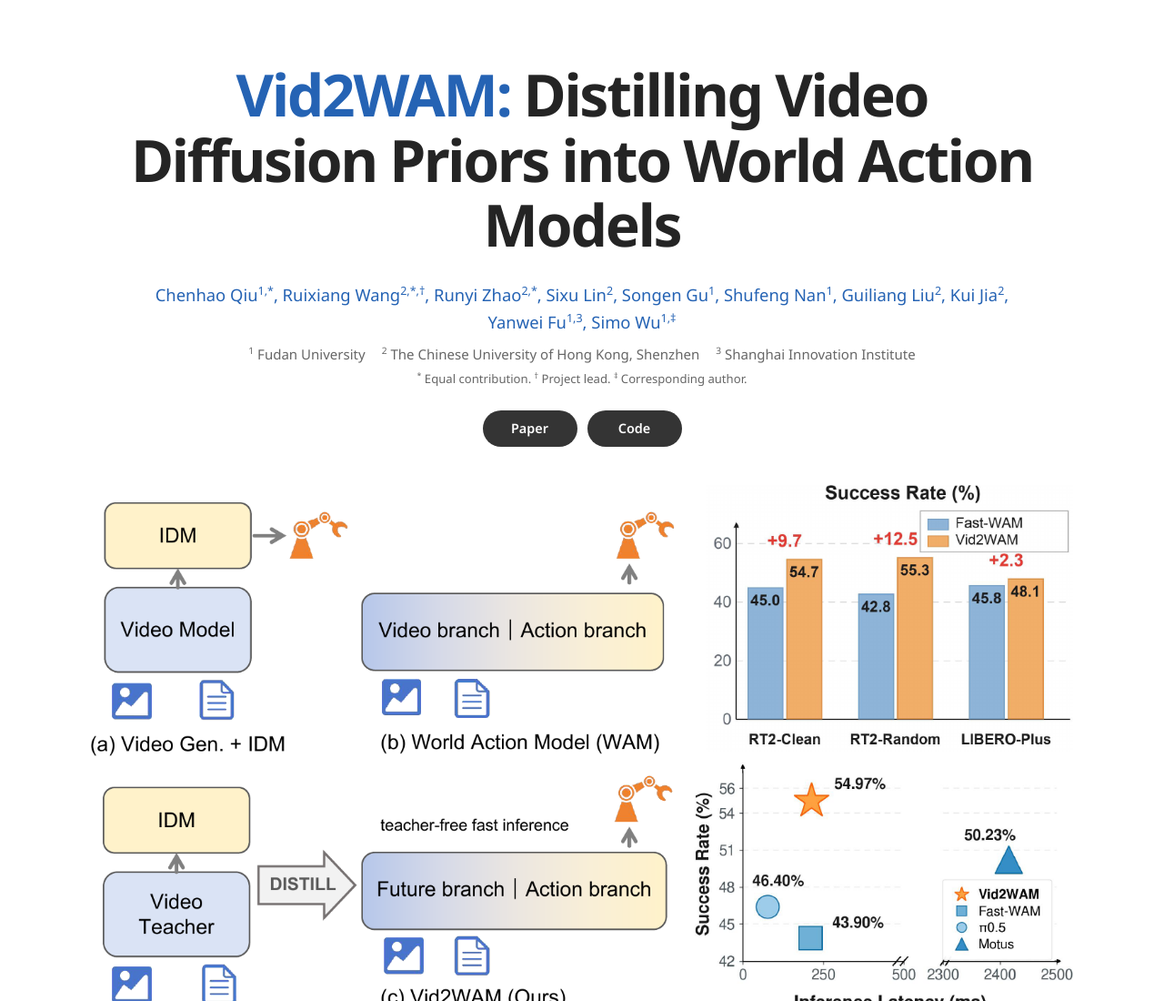
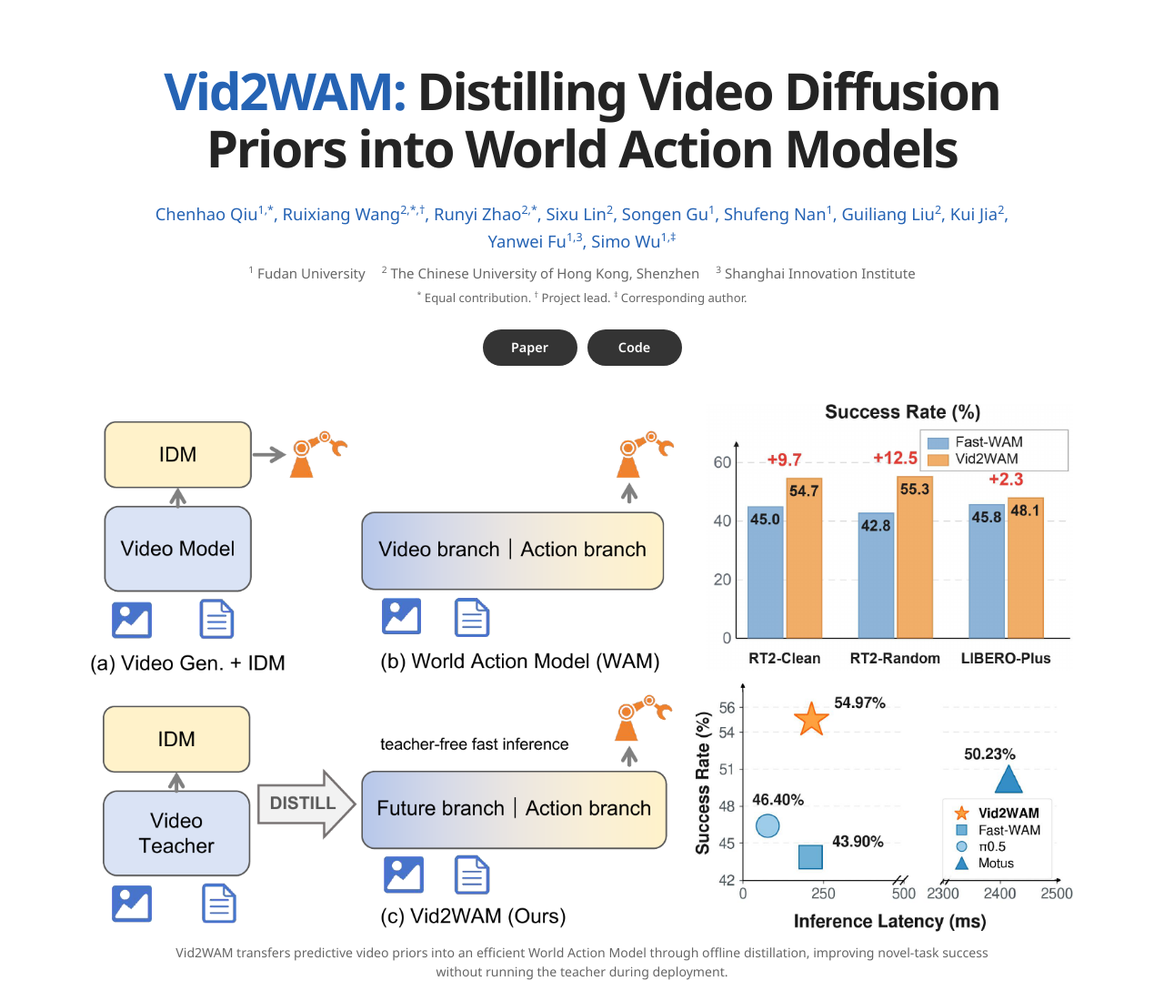
Before and after one commit to qch-FA/vid2wam-website, a plain HTML site: page index.html in a window 1280 px wide. Shown: the top 1100 px of the page at 91% size. Drawn offline with Linux system fonts and the light colour scheme.

Commit message:
Balance project title across two lines

```diff
--- a/index.html
+++ b/index.html
@@ -20,7 +20,7 @@
       href="https://fonts.googleapis.com/css2?family=Noto+Sans:wght@400;500;600;700&amp;display=swap"
       rel="stylesheet"
     />
-    <link rel="stylesheet" href="styles.css?v=20260808a" />
+    <link rel="stylesheet" href="styles.css?v=20260808b" />
   </head>
   <body>
     <main>
--- a/styles.css
+++ b/styles.css
@@ -41,11 +41,12 @@ video { display: block; max-width: 100%; }
 }
 
 h1 {
-  max-width: 1000px;
+  max-width: 1080px;
   margin: 0 auto;
-  font-size: clamp(2.2rem, 5vw, 4rem);
+  font-size: clamp(2.2rem, 4.4vw, 3.6rem);
   line-height: 1.12;
   letter-spacing: -0.035em;
+  text-wrap: balance;
 }
 
 h1 span { color: var(--blue); }
```
